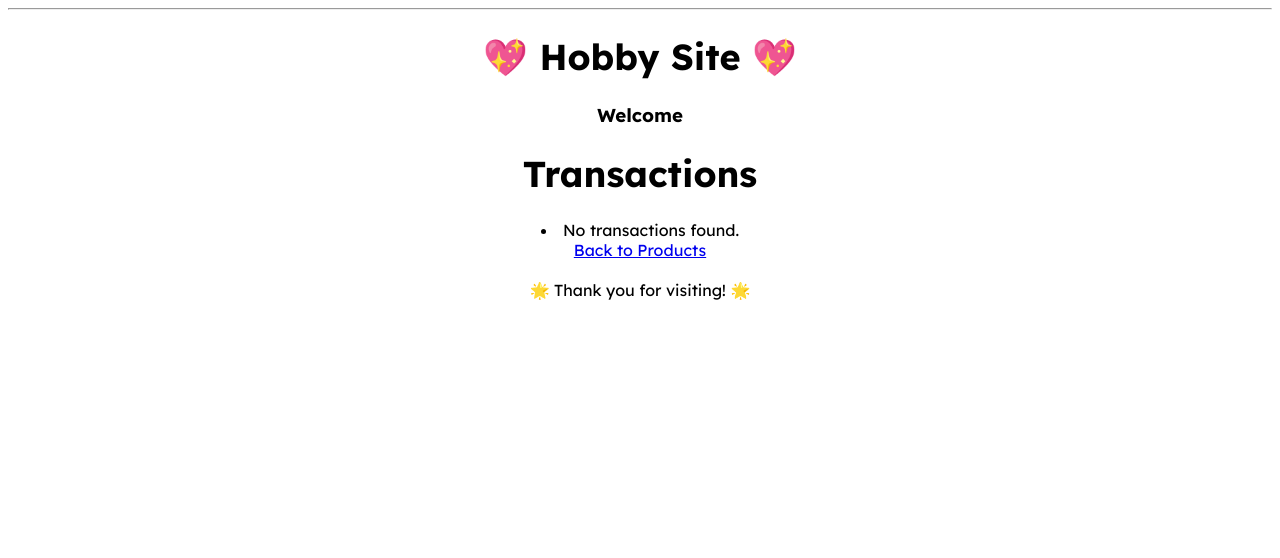
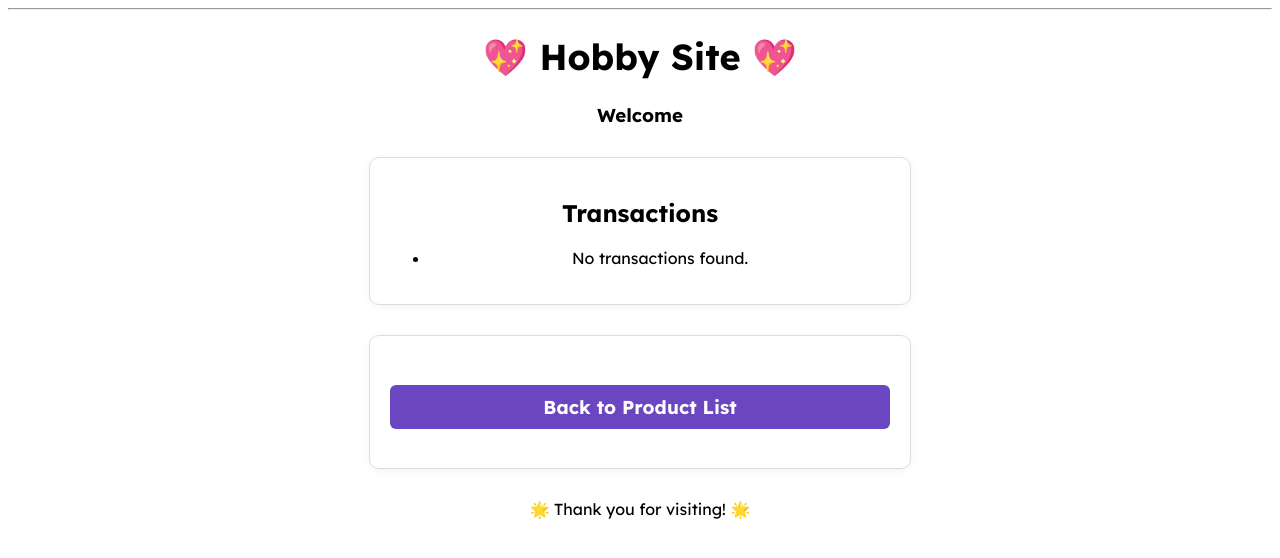
Before and after one commit to SonHyeju1113/hobbysite-CD-10, a Django app: template hobbysite/merchstore/templates/merchstore_transaction.html in a window 1280 px wide. Shown: the part 34-592 px from the top of the page. Run offline with Django 5.2, Linux system fonts and the light colour scheme; the template is opened without the code that fills it, so the values that code supplies are empty.

Commit message:
added consistent design in cart and transactions

```diff
--- a/hobbysite/merchstore/templates/merchstore_transaction.html
+++ b/hobbysite/merchstore/templates/merchstore_transaction.html
@@ -3,11 +3,11 @@
 {% block title %}Merch Store{% endblock %}
 
 {% block content %}
-
-<h1 class="text-center mb-4">Transactions</h1>
-<u1 class="text-center mb-4">
+<div class="form-container">
+    <h2>Transactions</h2>
+    <ul class="text-center mb-4">
         {% for transaction in transactions %}
-    <li>
+            <li class="product-item">
                 {% if transaction.product %}
                     {{ transaction.product.name }}
                 {% else %}
@@ -28,14 +28,14 @@
             </li>
         {% empty %}
             <li>No transactions found.</li>
+        {% endfor %}
+    </ul>
+</div>
 
-
-
-</u1>
-{% endfor %}
-
-<div class="text-center mt-4">
-    <a href="{% url 'merchstore:merchstore_list' %}">Back to Products</a>
+<div class="form-container">
+    <h3>
+        <a href="{% url 'merchstore:merchstore_list' %}" class="button-link">Back to Product List</a>
+    </h3>
 </div>
 
 {% endblock %}
```
Also changed, not shown: hobbysite/merchstore/templates/merchstore_cart.html (+15 -7 lines). Lines whose indentation alone changed are shown as unchanged.
